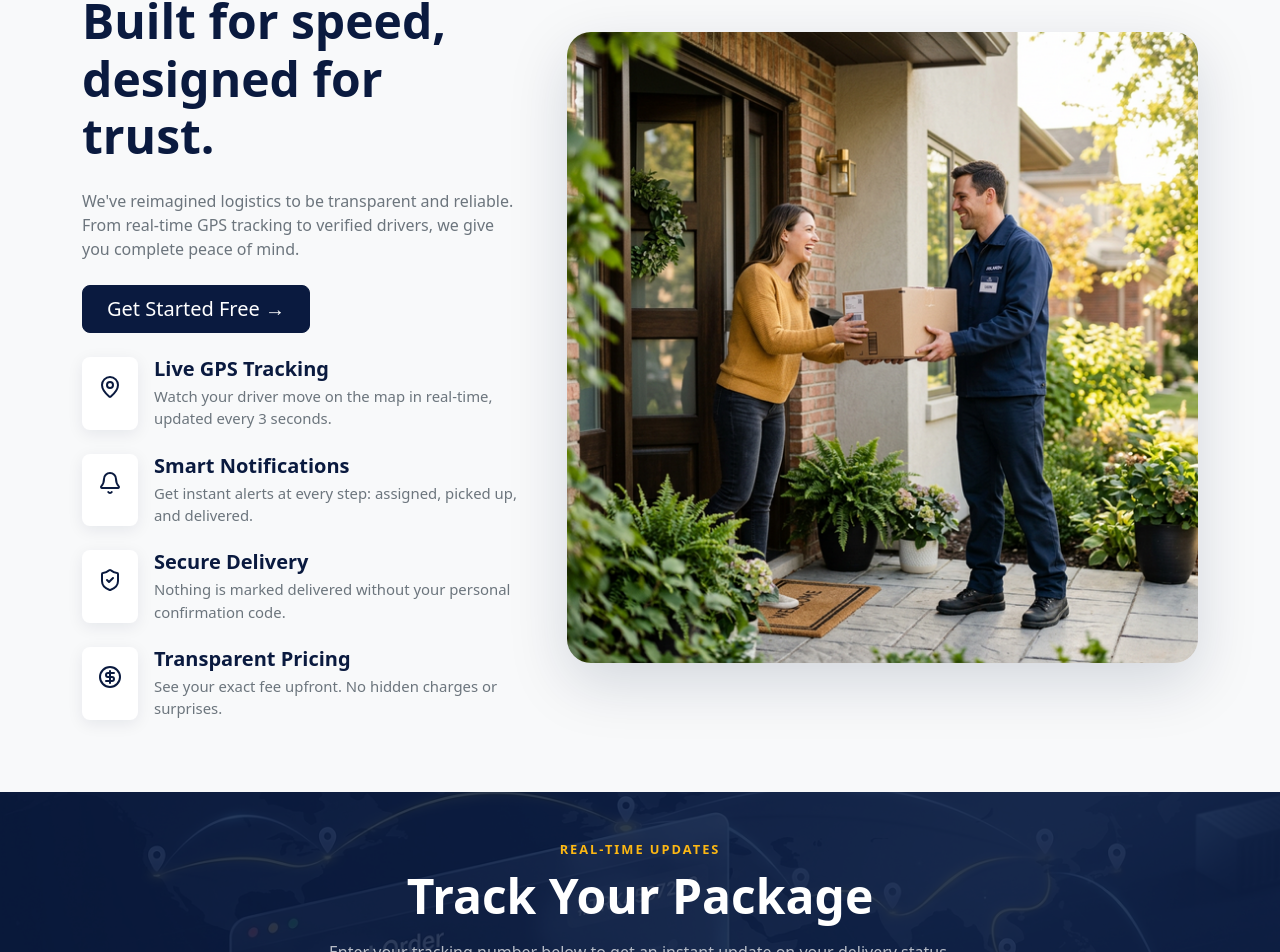
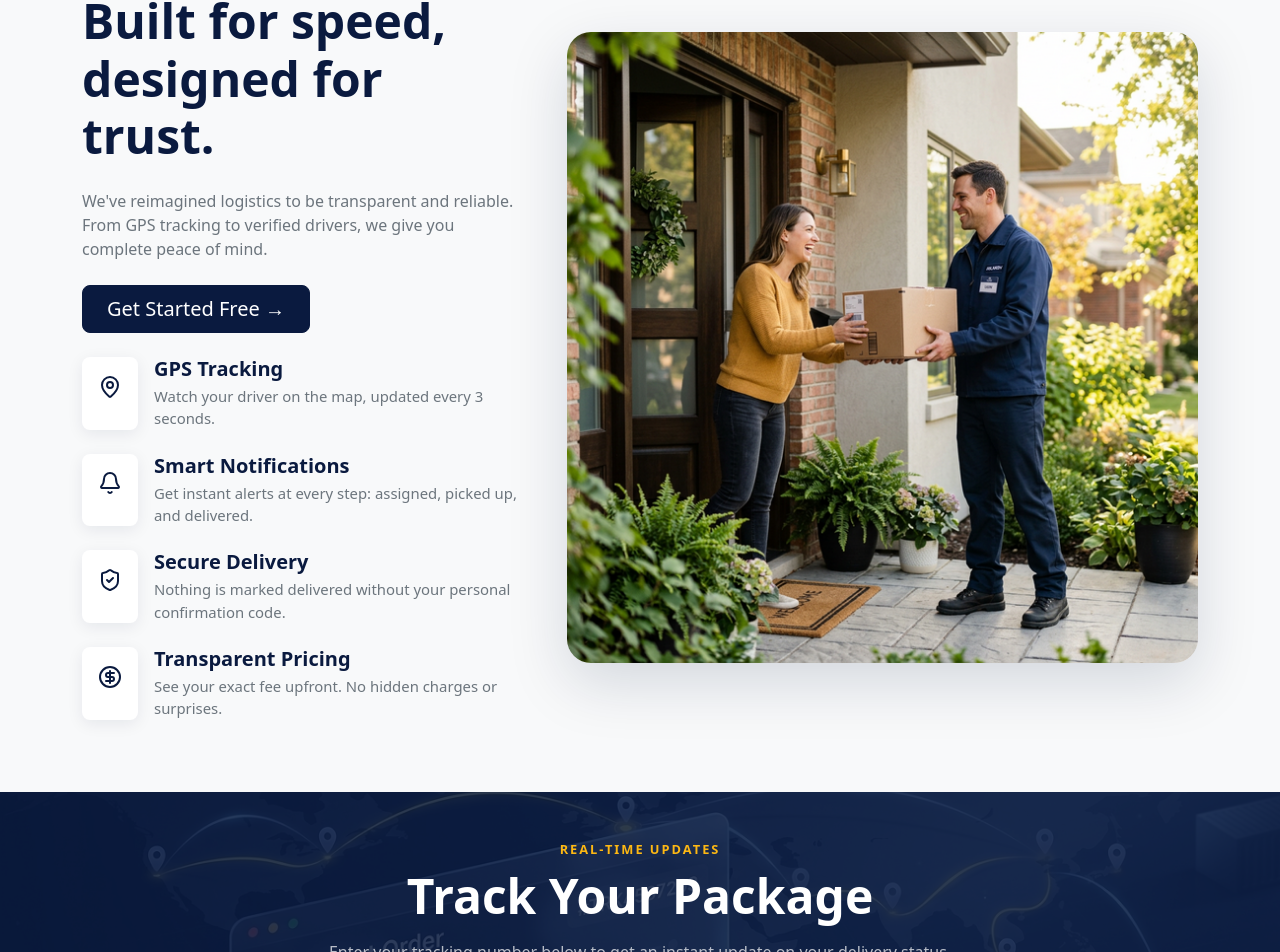
Before and after one commit to Oluwalovely/Logistics-appUserFrontend, a React (Vite) app: page / in a window 1280 px wide. Shown: the part 1844-2796 px from the top of the page. Built offline with nearby package versions, Linux system fonts and the light colour scheme; no server answers; a web font is replaced by a local one.

Commit message:
Refactor feature descriptions for clarity and conciseness

```diff
--- a/src/pages/Landing.jsx
+++ b/src/pages/Landing.jsx
@@ -14,7 +14,7 @@ import whyChooseUs from '../assets/why-choose-us.png';
 const DRIVER_APP_URL = import.meta.env.VITE_DRIVER_APP_URL || 'http://localhost:5174';
 
 const features = [
-    { icon: <MapPin size={24} />, title: 'Live GPS Tracking', desc: 'Watch your driver move on the map in real-time, updated every 3 seconds.' },
+    { icon: <MapPin size={24} />, title: 'GPS Tracking', desc: 'Watch your driver on the map, updated every 3 seconds.' },
     { icon: <Bell size={24} />, title: 'Smart Notifications', desc: 'Get instant alerts at every step: assigned, picked up, and delivered.' },
     { icon: <ShieldCheck size={24} />, title: 'Secure Delivery', desc: 'Nothing is marked delivered without your personal confirmation code.' },
     { icon: <CircleDollarSign size={24} />, title: 'Transparent Pricing', desc: 'See your exact fee upfront. No hidden charges or surprises.' },
@@ -269,7 +269,7 @@ const Landing = () => {
                         <div className={'col-lg-5 wcu-left' + (whyChooseUsInView ? ' visible' : '')}>
                             <p className="text-uppercase text-secondary mb-3 fw-semibold" style={{ letterSpacing: '2px' }}>Why Choose Us</p>
                             <h2 className="display-5 fw-bold mb-4" style={{ color: '#0a1a3f' }}>Built for speed, designed for trust.</h2>
-                            <p className="text-secondary mb-4">We've reimagined logistics to be transparent and reliable. From real-time GPS tracking to verified drivers, we give you complete peace of mind.</p>
+                            <p className="text-secondary mb-4">We've reimagined logistics to be transparent and reliable. From GPS tracking to verified drivers, we give you complete peace of mind.</p>
                             <Link to="/register" className="btn btn-primary btn-lg px-4 mb-4" style={{ backgroundColor: '#0a1a3f', borderColor: '#0a1a3f', width: 'auto', display: 'inline-block' }}>Get Started Free →</Link>
                             {features.map((f, i) => (
                                 <div className={'d-flex mb-4 wcu-feature' + (whyChooseUsInView ? ' visible' : '')} key={i}>
```
